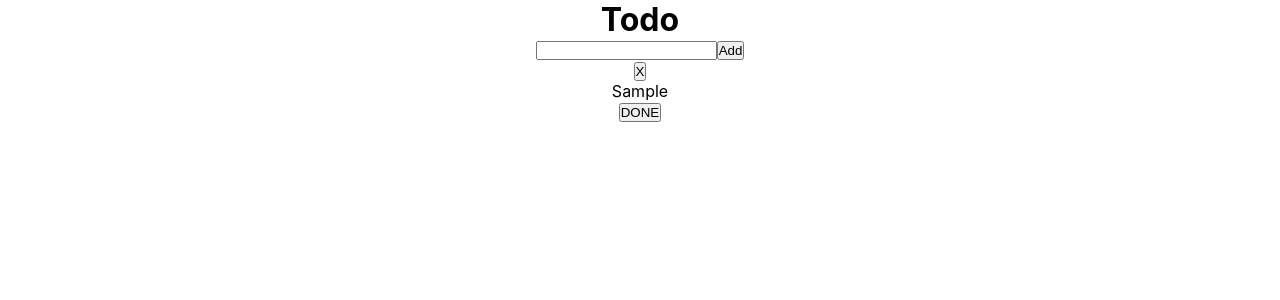
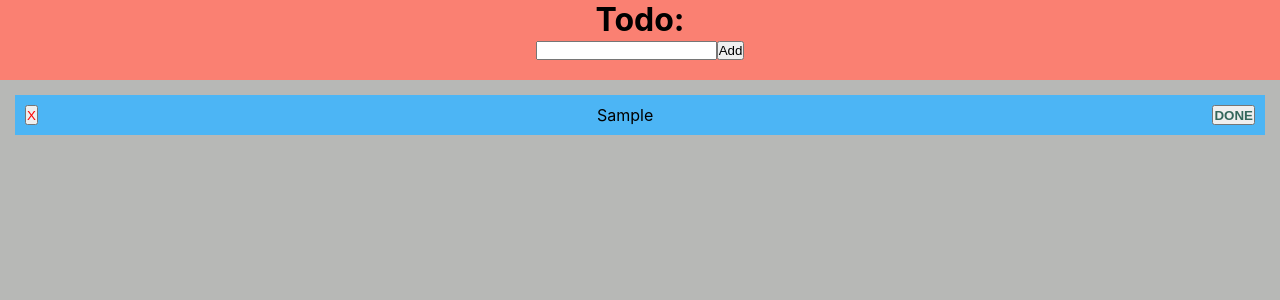
Before and after one commit to patrikglanemann/-todoapp-react-exercise, a React (Create React App) app: page / in a window 1280 px wide. Both pictures are taken after typing "Sample" into the empty fields and a click on the button "Add". Shown: the top 300 px of the page. Built offline with nearby package versions, Linux system fonts and the light colour scheme.

Commit message:
Add general styling

```diff
--- a/src/App.css
+++ b/src/App.css
@@ -7,10 +7,9 @@
 }
 
 .App {
+  height: 100vh;
+  display: grid;
+  grid-template-rows: 80px auto 80px;
   text-align: center;
+  background-color: #b7b8b6;
 }
-
-.Todo--done {
-  background-color: aliceblue;
-  color: salmon;
-}
--- a/src/App.js
+++ b/src/App.js
@@ -37,7 +37,6 @@ function App() {
 
   return (
     <div className="App">
-      <h1>Todo</h1>
       <Header onAddButtonClick={handleAddButtonClick} />
       <TodoList
         todos={todos}
@@ -49,3 +48,10 @@ function App() {
 }
 
 export default App;
+
+/*
+#4cb5f5 blue
+#b7b8b6 grey
+#34675C dark green
+#B3C100 green
+*/
--- /dev/null
+++ b/src/Header.css
@@ -0,0 +1,3 @@
+.Header {
+  background-color: salmon;
+}
--- a/src/Header.js
+++ b/src/Header.js
@@ -1,8 +1,13 @@
+import "./Header.css";
+
 export default function Header({ onAddButtonClick }) {
   return (
-    <form onSubmit={onAddButtonClick}>
-      <input type="text" name="todoInput" id="todoInput"></input>
-      <button>Add</button>
-    </form>
+    <header className="Header">
+      <h1>Todo:</h1>
+      <form onSubmit={onAddButtonClick}>
+        <input type="text" name="todoInput" id="todoInput"></input>
+        <button>Add</button>
+      </form>
+    </header>
   );
 }
--- a/src/TodoItem.css
+++ b/src/TodoItem.css
@@ -1,4 +1,22 @@
+.Todo {
+  display: flex;
+  justify-content: space-between;
+  list-style-type: none;
+  margin: 15px;
+  padding: 10px;
+  background-color: #4cb5f5;
+}
+
 .Todo--done {
   background-color: aliceblue;
   color: salmon;
 }
+
+.Todo__deleteBtn {
+  color: red;
+}
+
+.Todo__doneBtn {
+  color: #34675c;
+  font-weight: 800;
+}
--- a/src/TodoItem.js
+++ b/src/TodoItem.js
@@ -16,9 +16,13 @@ export default function Todo({ todoObject, onDeleteClick, onDoneClick }) {
 
   return (
     <li className={`Todo ${todoClassToggle}`}>
-      <button onClick={handleDeleteClick}>X</button>
+      <button className="Todo__deleteBtn" onClick={handleDeleteClick}>
+        X
+      </button>
       <p>{todoObject.name}</p>
-      <button onClick={handleDoneClick}>DONE</button>
+      <button className="Todo__doneBtn" onClick={handleDoneClick}>
+        DONE
+      </button>
     </li>
   );
 }
```
